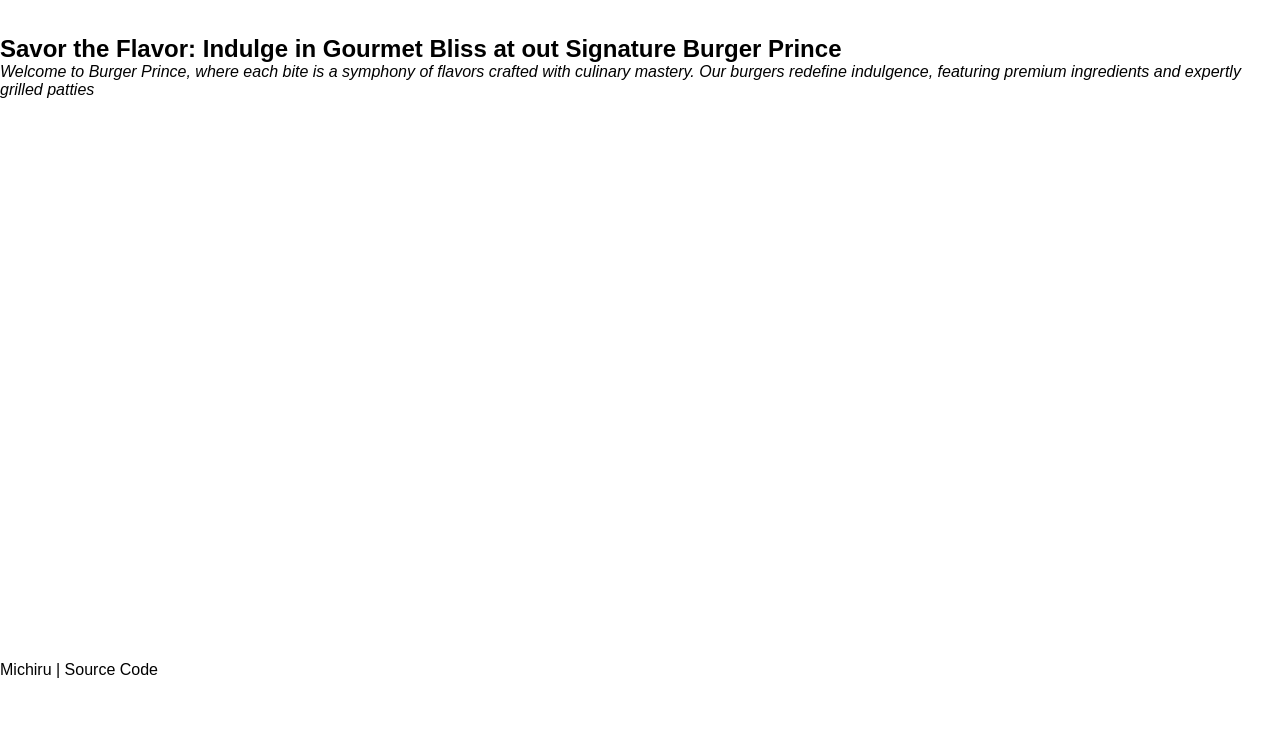
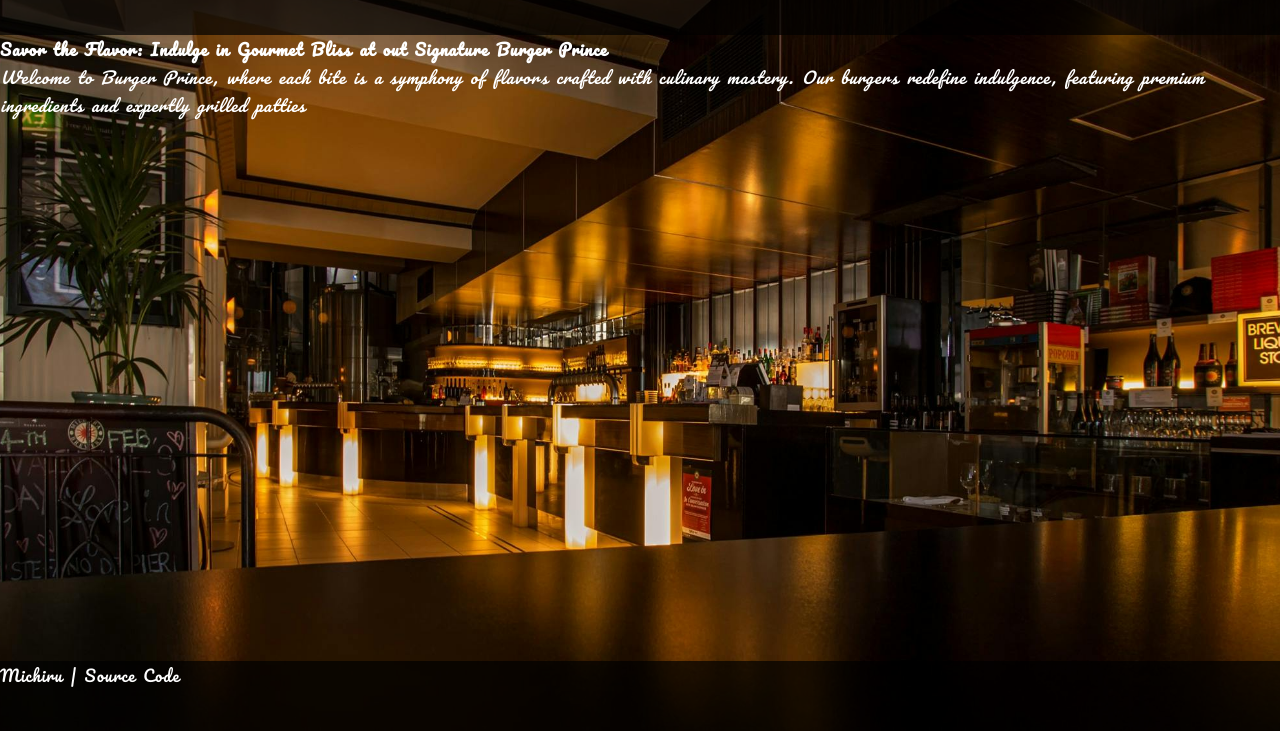
Before and after one commit to Chirumi/restaurant-page, a website built with webpack: page dist/index.html in a window 1280 px wide. Shown: the part 69-800 px from the top of the page. Built offline with nearby package versions, Linux system fonts and the light colour scheme.

Commit message:
Finish header styles and add fade in animation on homepage

```diff
--- a/src/home.js
+++ b/src/home.js
@@ -2,15 +2,23 @@
     const content = document.getElementById("content")
 
     const headline = document.createElement("h2")
-    headline.classList.add("headline")
     headline.textContent = "Savor the Flavor: Indulge in Gourmet Bliss at out Signature Burger Prince"
 
     const description = document.createElement("em")
-    description.classList.add("description")
     description.textContent = "Welcome to Burger Prince, where each bite is a symphony of flavors crafted with culinary mastery. Our burgers redefine indulgence, featuring premium ingredients and expertly grilled patties"
+
+    const burgerImage = document.createElement("img")
 
     content.appendChild(headline)
     content.appendChild(description)
+
+    headline.classList.add("headline", "fadeIn", "fadeOut")
+    description.classList.add("description", "fadeIn", "fadeOut")
+
+    requestAnimationFrame(() => {
+        headline.classList.remove("fadeOut")
+        description.classList.remove("fadeOut")
+    })
 }
 
 export default home()
--- a/src/styles.css
+++ b/src/styles.css
@@ -1,12 +1,22 @@
+@font-face {
+    font-family: "Pacifico-Regular";
+    src: url("./Pacifico-Regular.ttf");
+}
+
 * {
     padding: 0;
     margin: 0;
-    color: black;
-    font-family: Arial, Helvetica, sans-serif;
+    color: white;
+    font-family: "Pacifico-Regular", Arial, Helvetica;
+    letter-spacing: 0.06em;
+    word-spacing: 0.16em;
+    font-size: 100%;
 }
 
 body {
+    background-image: url("./photos/pexels-pixabay-260922.jpg");
     background-size: cover;
+    background-position: center center;
     height: 100vh;
     display: grid;
     grid-template-rows: 1.5fr 9fr 1fr;
@@ -17,13 +27,50 @@
 }
 
 .header {
+    display: flex;
+    justify-content: space-between;
+    align-items: center;
+    padding: 10px 70px;
     grid-area: header;
+}
+
+.header > div:last-child > div:hover {
+    color: rgb(255, 60, 60);
+    transition: 0.3s;
+}
+
+.header,
+.footer {
+    background: rgba(0,0,0, 0.7);
+}
+
+.header > div:first-of-type {
+    font-size: 2.4em;
+}
+
+.header > :last-child {
+    display: flex;
+    gap: 50px;
+    font-size: 1.6em;
+}
+
+.header,
+.footer {
+    transition: 0.8s;
 }
 
 #content {
     grid-area: content;
 }
 
+.fadeIn {
+    transition: opacity 0.8s;
+}
+
+.fadeOut {
+    opacity: 0;
+}
+
 .footer {
     grid-area: footer;
 }
```
Also changed, not shown: src/Pacifico-Regular.ttf (added), src/photos/pexels-chevanon-photography-1108117.jpg (added), src/photos/pexels-pixabay-260922.jpg (added).
